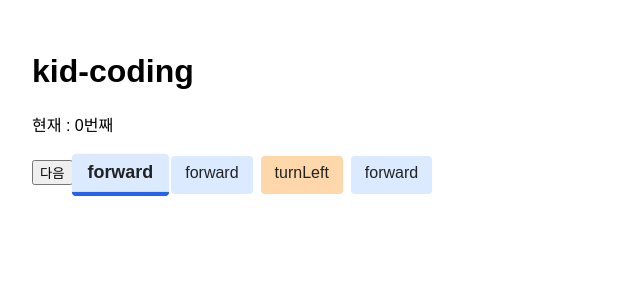
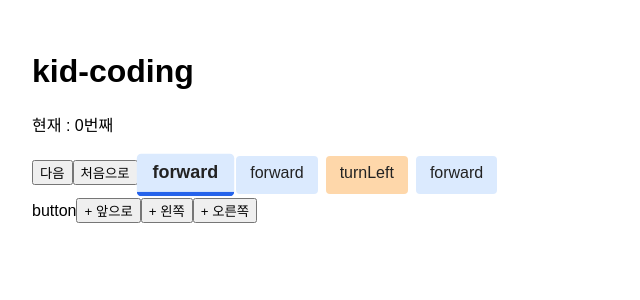
Before and after one commit to senaku/kid-coding, a React (Vite) app: page / in a window 1280 px wide. Shown: the top 300 px of the page, without its empty margins (0-640 px from the left). Built offline with nearby package versions, Linux system fonts and the light colour scheme.

Commit message:
add and remove commands

```diff
--- a/src/App.tsx
+++ b/src/App.tsx
@@ -2,20 +2,40 @@ import CommandChip from "./CommandChip";
 import { useState } from "react";
 import type { Command } from "./types";
 
-const program: Command[] = ["forward", "forward", "turnLeft", "forward"];
+
 
 function App(){
   const [ current,setCurrent ] = useState(0);
+  const [ program,setProgram ] = useState<Command[]>([
+    "forward", "forward", "turnLeft", "forward"
+  ]);
+  const addCommand = (cmd: Command) => {
+      setProgram([...program, cmd]);
+  }
+  const removeAt = (index: number) => {
+    setProgram(program.filter((_,i)=> i !== index ));
+  }
 
   return (
     <div>
         <h1>kid-coding</h1>
         <p>현재 : {current}번째</p>
-        <button onClick={()=> setCurrent(current+1)}>다음</button>
+        <button
+          onClick={()=> setCurrent(current+1)}
+          disabled={current >= program.length -1}
+        >
+          다음
+        </button>
+        <button onClick={()=> setCurrent(0)}>처음으로</button>
         {program.map((cmd,i) => (
-          <CommandChip key={i} label={cmd} cmd={cmd} active={i === current} />
+          <CommandChip key={i} label={cmd} cmd={cmd} active={i === current} onRemove={()=> removeAt(i)}/>
         ))}
-
+        <div>
+          button
+          <button onClick={()=> addCommand("forward")}>+ 앞으로</button>
+          <button onClick={()=> addCommand("turnLeft")}>+ 왼쪽</button>
+          <button onClick={()=> addCommand("turnRight")}>+ 오른쪽</button>
+        </div>
     </div>
 
 
--- a/src/CommandChip.tsx
+++ b/src/CommandChip.tsx
@@ -4,6 +4,7 @@ type Props = {
     label: string;
     cmd : Command;
     active : boolean;
+    onRemove: () => void;
 };
 
 const CMD_CLASS: Record<Command, string> ={
@@ -13,9 +14,12 @@ const CMD_CLASS: Record<Command, string> ={
 };
 
 
-function CommandChip({ label, cmd, active }:Props) {
+function CommandChip({ label, cmd, active, onRemove }:Props) {
     return (
-        <span className={`chip ${CMD_CLASS[cmd]} ${active ? "chip-active" : ""}`}>
+        <span
+            className={`chip ${CMD_CLASS[cmd]} ${active ? "chip-active" : ""}`}
+            onClick={onRemove}
+        >
             {label}
         </span>
     );
```
